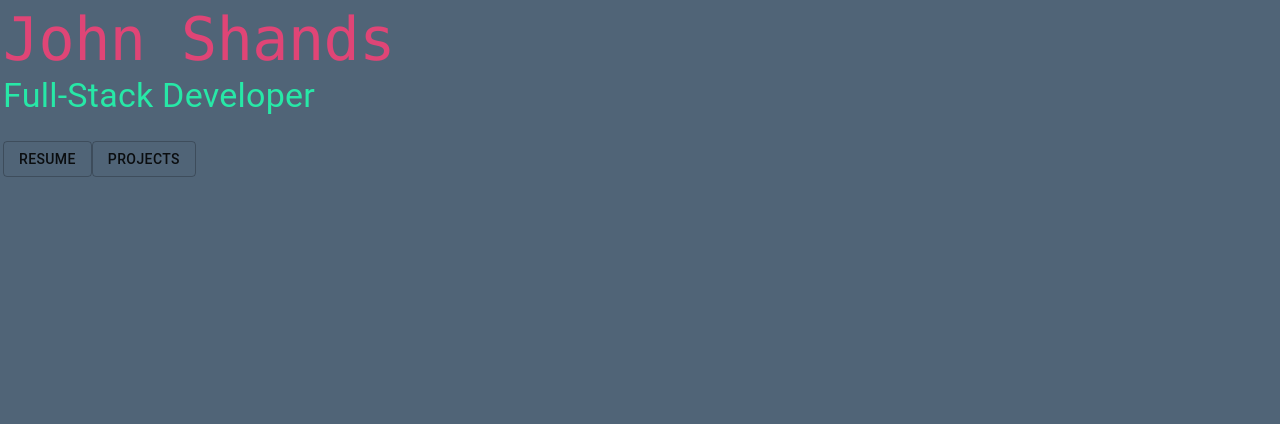
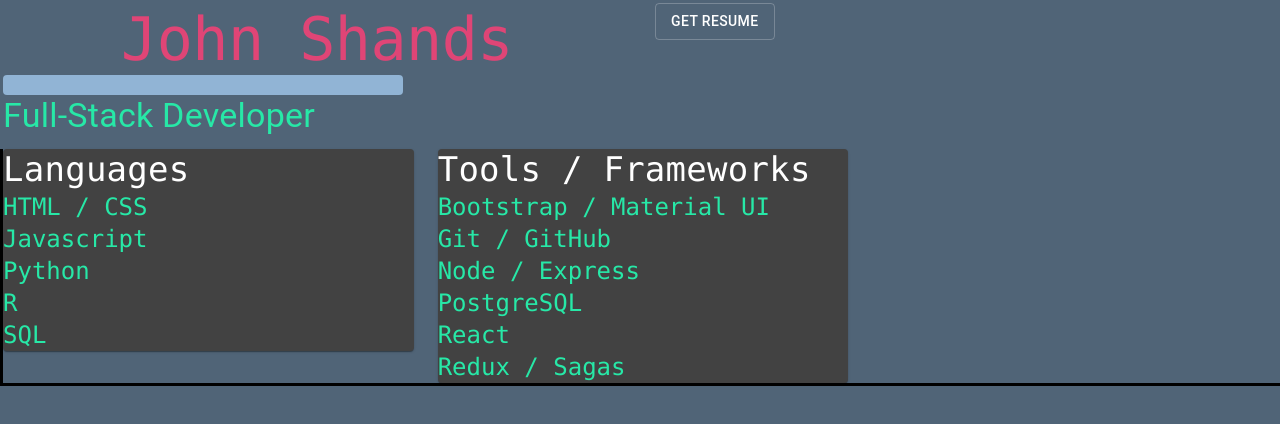
Before and after one commit to Johnshandsable/portfolio, a React app: page / in a window 1280 px wide. Built offline with nearby package versions, Linux system fonts and the light colour scheme; a web font is replaced by a local one.

Commit message:
added a tech section

```diff
--- a/package.json
+++ b/package.json
@@ -11,6 +11,7 @@
     "react": "^17.0.2",
     "react-bootstrap": "^1.5.2",
     "react-dom": "^17.0.2",
+    "react-router-dom": "^5.2.0",
     "react-scripts": "4.0.3",
     "web-vitals": "^1.1.1"
   },
--- a/src/components/App/App.css
+++ b/src/components/App/App.css
@@ -13,3 +13,14 @@
   border: 3px solid black;
   background-color: #506477;
 }
+
+.Box {
+  height: 20px;
+  width: 400px;
+  background-color: #91b4d5;
+  border-radius: 4px;
+}
+
+li {
+  list-style-type: none;
+}
--- a/src/components/App/App.js
+++ b/src/components/App/App.js
@@ -1,10 +1,31 @@
 import './App.css';
+
+import { BrowserRouter as Router, Link } from 'react-router-dom';
+
 import { fade, makeStyles } from '@material-ui/core/styles';
+import { createMuiTheme } from '@material-ui/core/styles';
+import { ThemeProvider } from '@material-ui/styles';
+
 import Button from '@material-ui/core/Button';
 import Grid from '@material-ui/core/Grid';
+import MenuItem from '@material-ui/core/MenuItem';
+import MenuList from '@material-ui/core/MenuList';
 import Typography from '@material-ui/core/Typography';
+import TechSection from '../TechSection/TechSection';
 
 function App() {
+  const theme = createMuiTheme({
+    palette: {
+      primary: {
+        main: '#df4576',
+      },
+      secondary: {
+        main: '#27e8a7',
+      },
+      type: 'dark',
+    },
+  });
+
   const useStyles = makeStyles((theme) => ({
     grow: {
       flexGrow: 1,
@@ -19,18 +40,22 @@
   const classes = useStyles();
 
   return (
+    <Router>
+      <ThemeProvider theme={theme}>
         <div className="App">
           <Grid className={classes.grow} container spacing={3}>
-        <Grid item xs={12}>
+            <Grid item xs={12} sm={6}>
               <Typography
                 variant="h2"
+                color="primary"
                 style={{
                   fontFamily: 'monaco',
-              color: '#df4576',
+                  textAlign: 'center',
                 }}
               >
                 John Shands
               </Typography>
+              <div className="Box"></div>
               <Typography
                 variant="h4"
                 style={{
@@ -40,12 +65,20 @@
                 Full-Stack Developer
               </Typography>
             </Grid>
-        <Grid item xs={12} className={classes.end}>
-          <Button variant="outlined">Resume</Button>
-          <Button variant="outlined">Projects</Button>
+            <Grid item xs={12} sm={6} className={classes.end}>
+              <Button
+                component={Link}
+                to={process.env.PUBLIC_URL + 'resume.pdf'}
+                variant="outlined"
+              >
+                Get Resume
+              </Button>
             </Grid>
           </Grid>
+          <TechSection />
         </div>
+      </ThemeProvider>
+    </Router>
   );
 }
 
--- /dev/null
+++ b/src/components/TechSection/TechSection.jsx
@@ -0,0 +1,63 @@
+import Grid from '@material-ui/core/Grid';
+import Paper from '@material-ui/core/Paper';
+import Typography from '@material-ui/core/Typography';
+
+function TechSection() {
+  return (
+    <Grid container spacing={3}>
+      <Grid item xs={12} sm={6} md={4}>
+        <Paper>
+          <Typography
+            variant="h4"
+            style={{
+              fontFamily: 'monaco',
+            }}
+          >
+            Languages
+          </Typography>
+          <Typography
+            variant="h5"
+            color="secondary"
+            style={{
+              fontFamily: 'monaco',
+            }}
+          >
+            <li>HTML / CSS</li>
+            <li>Javascript</li>
+            <li>Python</li>
+            <li>R</li>
+            <li>SQL</li>
+          </Typography>
+        </Paper>
+      </Grid>
+      <Grid item xs={12} sm={6} md={4}>
+        <Paper>
+          <Typography
+            variant="h4"
+            style={{
+              fontFamily: 'monaco',
+            }}
+          >
+            Tools / Frameworks
+          </Typography>
+          <Typography
+            variant="h5"
+            color="secondary"
+            style={{
+              fontFamily: 'monaco',
+            }}
+          >
+            <li>Bootstrap / Material UI</li>
+            <li>Git / GitHub</li>
+            <li>Node / Express</li>
+            <li>PostgreSQL</li>
+            <li>React</li>
+            <li>Redux / Sagas</li>
+          </Typography>
+        </Paper>
+      </Grid>
+    </Grid>
+  );
+}
+
+export default TechSection;
```
Also changed, not shown: 1 other file. Lines whose indentation alone changed are shown as unchanged.
